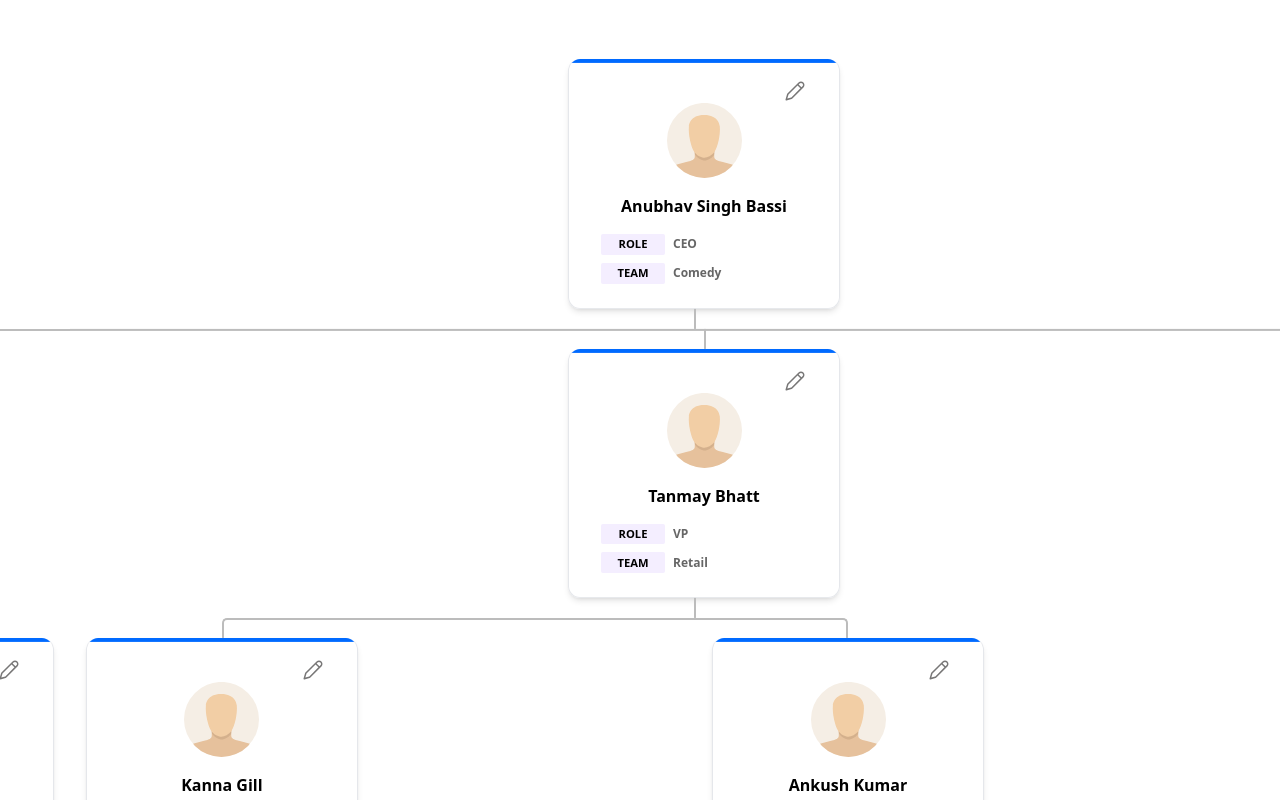
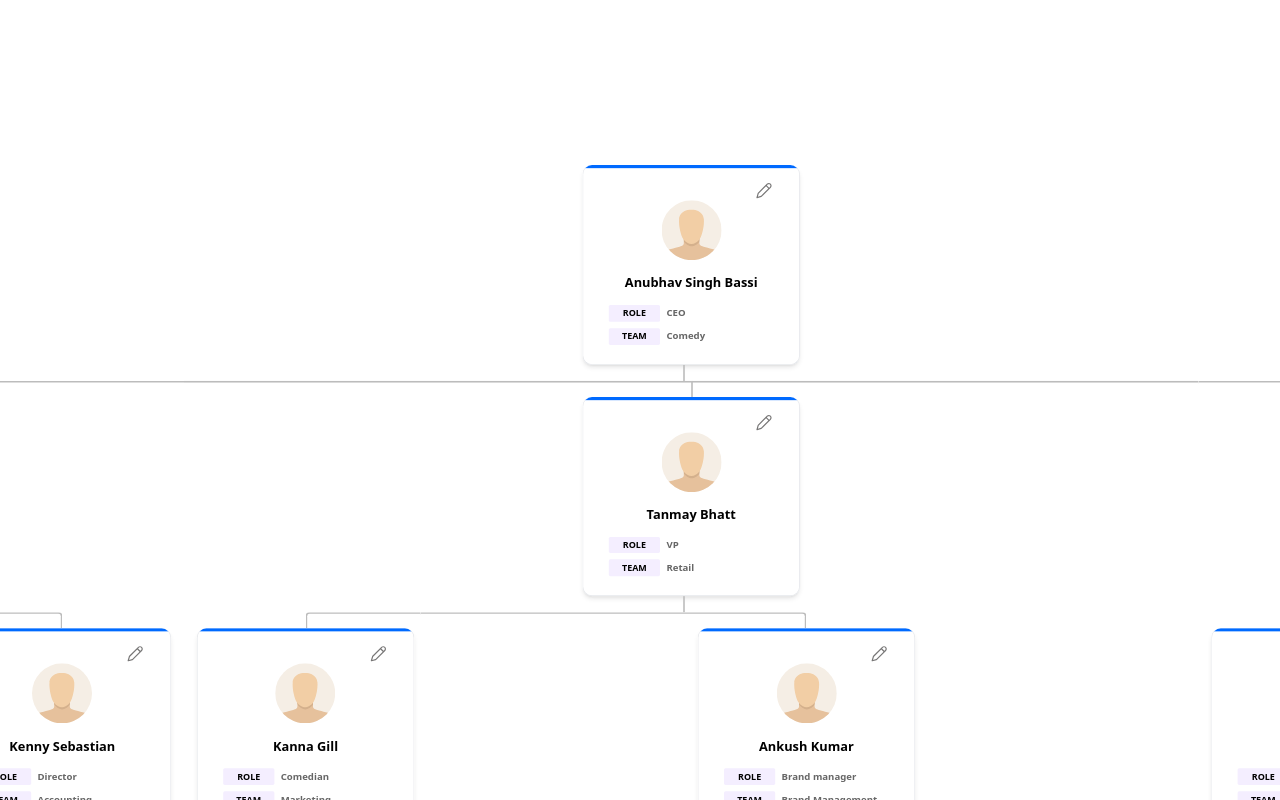
Before and after one commit to nitishkr72/organisation_chart, a Next.js app: page / in a window 1280 px wide. Built offline with nearby package versions, Linux system fonts and the light colour scheme.

Commit message:
intial zoom level changed

```diff
--- a/src/app/ui_component/ZoomContainer.tsx
+++ b/src/app/ui_component/ZoomContainer.tsx
@@ -3,7 +3,7 @@
 import { ReactNode, useState } from "react";
 
 const ZoomContainer = ({ children }: { children: ReactNode }) => {
-  const [zoomLevel, setZoomLevel] = useState(1);
+  const [zoomLevel, setZoomLevel] = useState(0.8);
   function handleZoom(deltaY: number) {
     const zoomStep = 0.01;
     const newZoomLevel =
@@ -16,7 +16,6 @@ const ZoomContainer = ({ children }: { children: ReactNode }) => {
     <div
       className="zoom-container"
       onWheel={(e) => {
-        // e.preventDefault();
         handleZoom(e.deltaY);
       }}
       style={{ transform: `scale(${zoomLevel}) translate(5%, 5%)` }}
```
